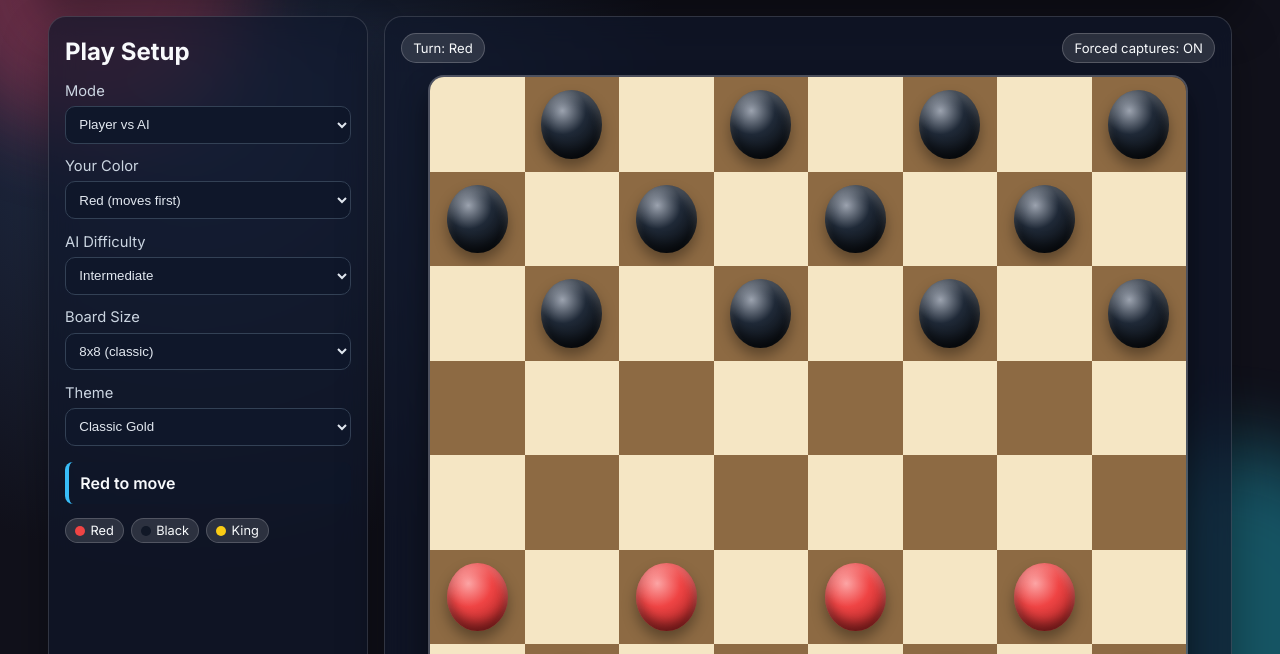
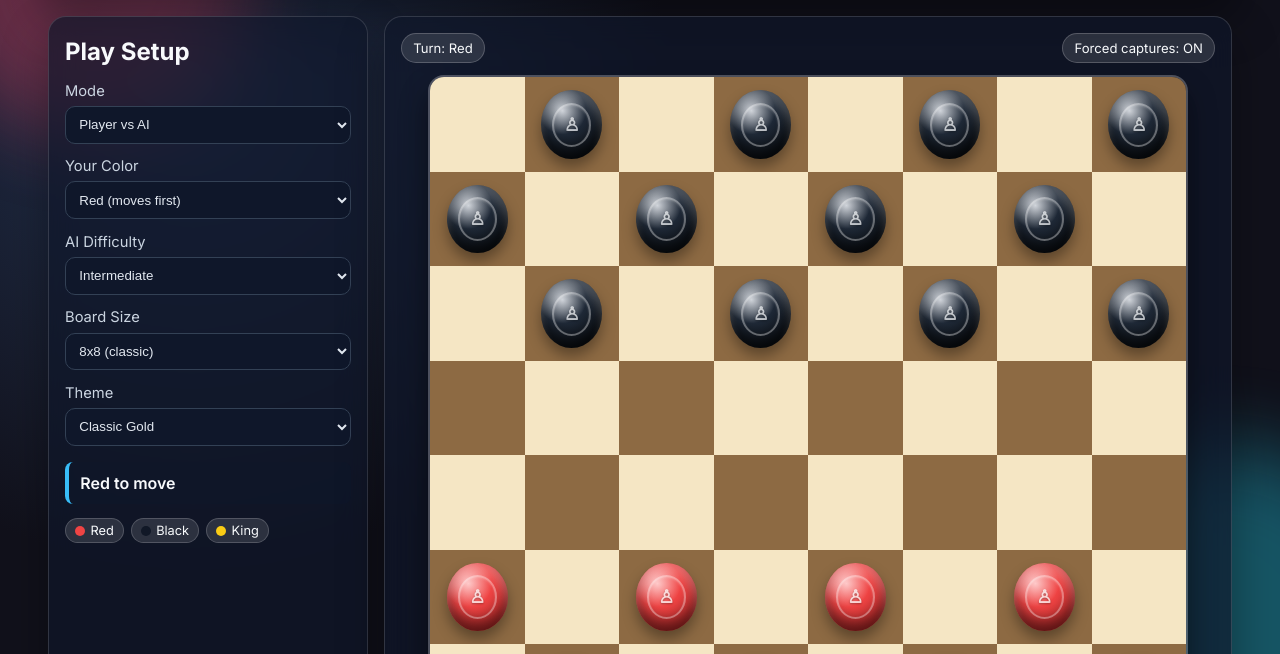
Before and after one commit to althebean/Al, a plain HTML site: page index.html in a window 1280 px wide. Shown: the part 115-769 px from the top of the page. Drawn offline with Linux system fonts and the light colour scheme.

Commit message:
Polish pawn icons with classier inlay and emblem styling

```diff
--- a/styles.css
+++ b/styles.css
@@ -237,11 +237,33 @@ select {
   width: 74%;
   height: 74%;
   border-radius: 50%;
+  position: relative;
   box-shadow:
-    inset 0 8px 10px rgba(255, 255, 255, 0.2),
-    inset 0 -8px 12px rgba(0, 0, 0, 0.45),
+    inset 0 10px 10px rgba(255, 255, 255, 0.22),
+    inset 0 -10px 14px rgba(0, 0, 0, 0.5),
     0 8px 14px rgba(0, 0, 0, 0.35);
   transition: transform 120ms ease;
+}
+
+.piece::after {
+  content: "";
+  position: absolute;
+  inset: 18%;
+  border-radius: 50%;
+  border: 2px solid rgba(255, 255, 255, 0.35);
+  box-shadow: inset 0 1px 2px rgba(255, 255, 255, 0.2);
+}
+
+.piece::before {
+  content: "♙";
+  position: absolute;
+  inset: 0;
+  display: grid;
+  place-items: center;
+  font-weight: 700;
+  font-size: clamp(12px, 1.6vw, 18px);
+  opacity: 0.88;
+  text-shadow: 0 1px 2px rgba(0, 0, 0, 0.35);
 }
 
 .square:hover .piece {
@@ -249,16 +271,23 @@ select {
 }
 
 .piece.red {
-  background: radial-gradient(circle at 35% 30%, #fca5a5, var(--red-piece) 38%, var(--red-piece-2));
+  background: radial-gradient(circle at 35% 30%, #fecaca, var(--red-piece) 38%, var(--red-piece-2));
+}
+
+.piece.red::before {
+  color: rgba(255, 248, 248, 0.9);
 }
 
 .piece.black {
-  background: radial-gradient(circle at 35% 30%, #9ca3af, var(--black-piece) 38%, var(--black-piece-2));
+  background: radial-gradient(circle at 35% 30%, #d1d5db, var(--black-piece) 38%, var(--black-piece-2));
+}
+
+.piece.black::before {
+  color: rgba(248, 250, 252, 0.82);
 }
 
 .piece.king {
   outline: 4px solid var(--king-ring);
-  position: relative;
 }
 
 .piece.king::before {
```
